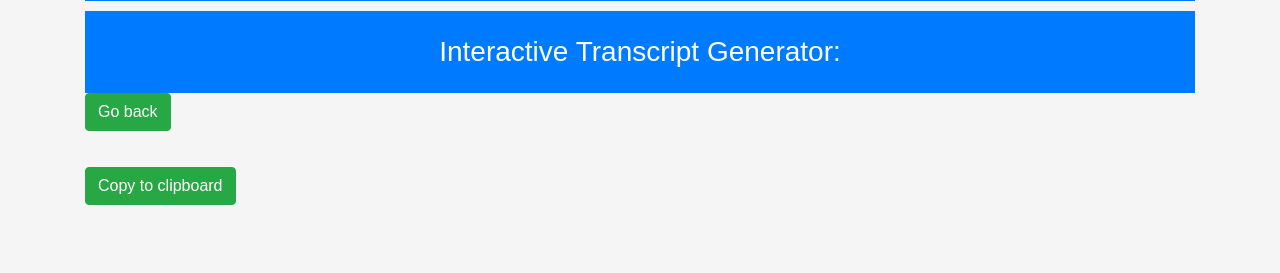
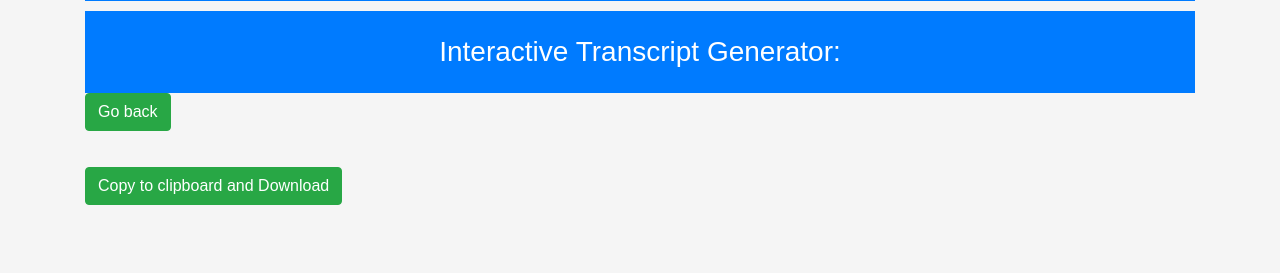
Before and after one commit to mulamba7/Transcriber, a Flask app: template template/transcribe.html in a window 1280 px wide. Shown: the part 201-474 px from the top of the page. Run offline with Flask 2, Linux system fonts and the light colour scheme; the template is opened without the code that fills it, so the values that code supplies are empty; some libraries are stand-ins or nearby versions.

Commit message:
Update transcribe.html

```diff
--- a/template/transcribe.html
+++ b/template/transcribe.html
@@ -68,10 +68,15 @@
             {% endfor %}
         </ul>
 
-        <button class="btn btn-success" onclick="showAlert()">Copy to clipboard</button>
+       <button class="btn btn-success" onclick="copyAndDownload()">Copy to clipboard and Download</button>
 
 <script>
-            function showAlert() {
+    function copyAndDownload() {
+        // Copy the transcript to clipboard
+        var textarea = document.querySelector('textarea');
+        textarea.select();
+        document.execCommand('copy');
+
         // Use SweetAlert to display a custom alert popup
         Swal.fire({
             title: 'Transcript Copied!',
@@ -80,6 +85,12 @@
             confirmButtonColor: '#4caf50',
             confirmButtonText: 'OK'
         });
+
+        // Trigger the download link
+        var downloadLink = document.createElement('a');
+        downloadLink.href = '{{ url_for("download", video_id=video_id) }}';
+        downloadLink.download = 'transcript.txt';
+        downloadLink.click();
     }
 </script>
 
```
Lines whose indentation alone changed are shown as unchanged.
